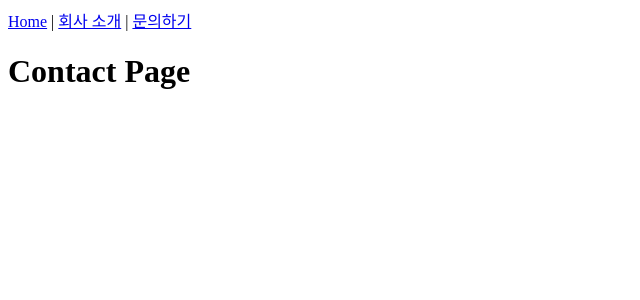
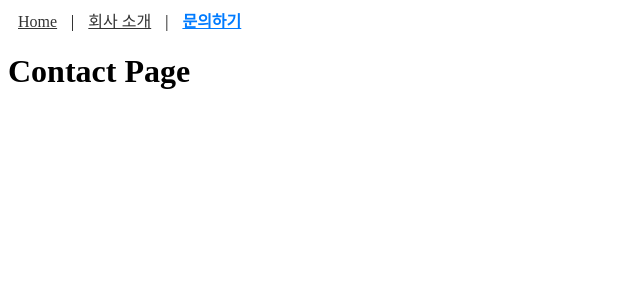
Before and after one commit to sansantokki762/react, a React (Vite) app in the folder homework1/: page /contact in a window 1280 px wide. Shown: the top 300 px of the page, without its empty margins (0-640 px from the left). Built offline with nearby package versions, Linux system fonts and the light colour scheme.

Commit message:
route 이동시 스타일 변경 법 확인

```diff
--- a/homework1/src/LadyBug.jsx
+++ b/homework1/src/LadyBug.jsx
@@ -5,7 +5,6 @@ function Home() { return <h1>Home Page</h1>; }
 function About() { return <h1>About Page</h1>; }
 function Contact() { return <h1>Contact Page</h1>; }
 
-// 파일의 주인공은 Heads 하나여야 합니다.
 export default function Heads() {
   return (
     <BrowserRouter>
@@ -22,3 +21,72 @@ export default function Heads() {
     </BrowserRouter>
   );
 }
+
+////////////////////////////////////////////////////////////
+//숙12//
+
+import { NavLink } from 'react-router-dom';  //방법1//
+
+const naveStyles = ({isActive}) =>( {
+    color: isActive ? "#007bff" : "#333",
+    textDecoration: isActive ? "none" : "underline",
+    fontweight: isActive ? "bold" : "normal",
+    padding: "5px 10px"
+  }
+)
+
+export function Head1() {
+  return (
+    <BrowserRouter>
+        <nav>
+          <NavLink to="/" style={naveStyles}>Home</NavLink> | {" "}
+          <NavLink to="/about" style={naveStyles}>회사 소개</NavLink> | {" "}
+          <NavLink to="/contact" style={naveStyles}>문의하기</NavLink>         {/*navLink는 IsActive을 받을 수 있음*/}
+        </nav>
+        <Routes>
+          <Route path='/' element={<Home/>}/>
+          <Route path='/about' element={<About/>}/>
+          <Route path='/contact' element={<Contact/>}/>
+        </Routes>
+    </BrowserRouter>
+  );
+}
+
+
+import "./nav.css";    //방법2//
+
+export function Head2() {
+  return (
+    <BrowserRouter>
+        <nav>
+          <NavLink to="/" >Home</NavLink> | {" "}
+          <NavLink to="/about" >회사 소개</NavLink> | {" "}
+          <NavLink to="/contact" >문의하기</NavLink>         {/*navLink는 IsActive을 받을 수 있음*/}
+        </nav>
+        <Routes>
+          <Route path='/' element={<Home/>}/>
+          <Route path='/about' element={<About/>}/>
+          <Route path='/contact' element={<Contact/>}/>
+        </Routes>
+    </BrowserRouter>
+  );
+}
+
+//방법 3//
+
+export function Head3() {
+  return (
+    <BrowserRouter>
+        <nav>
+          <NavLink to="/" className={({isActive}) =>(isActive ? "active" : "inactive")}>Home</NavLink> | {" "}
+          <NavLink to="/about" className={({isActive}) =>(isActive ? "active" : "inactive")}>회사 소개</NavLink> | {" "}
+          <NavLink to="/contact" className={({isActive}) =>(isActive ? "active" : "inactive")}>문의하기</NavLink>         {/*navLink는 IsActive을 받을 수 있음*/}
+        </nav>
+        <Routes>
+          <Route path='/' element={<Home/>}/>
+          <Route path='/about' element={<About/>}/>
+          <Route path='/contact' element={<Contact/>}/>
+        </Routes>
+    </BrowserRouter>
+  );
+}
--- a/homework1/src/main.jsx
+++ b/homework1/src/main.jsx
@@ -507,6 +507,21 @@ function App7() {
   )
 }
 
+/////////////////////////////////////////////////////////
+//숙12//
+import {Head1} from './LadyBug.jsx'
+import {Head2} from './LadyBug.jsx'
+import {Head3} from './LadyBug.jsx'
+
+
+
+function App8() {
+ return(
+ <Head3/>
+  )
+}
+
+
 createRoot(document.getElementById('root')).render/* body를 랜더함*/ (
- <App7/>
+ <App8/>
 );
--- /dev/null
+++ b/homework1/src/nav.css
@@ -0,0 +1,28 @@
+
+nav > a {       /*기본 상태*/
+    color: #333;
+    text-decoration: underline;
+    font-weight: normal;
+    padding: 5px 10px;
+}
+
+nav > a.active {
+    color: #007bff;
+    text-decoration: normal;
+    font-weight: bold;
+}       /*얘는 덮어쓰기니까 padding 안 써도 됨. 고치고싶은 부분만 고침.. 개꿀*/
+
+.inactive {
+    color: #333;
+    text-decoration: underline;
+    font-weight: normal;
+    padding: 5px 10px;
+}
+
+.active {
+    color: #007bff;
+    text-decoration: normal;
+    font-weight: bold;
+    padding: 5px 10px;
+    /*얘는 덮어쓰지 않고 바뀌니까 패딩써줌 ㅎ*/
+}
```
